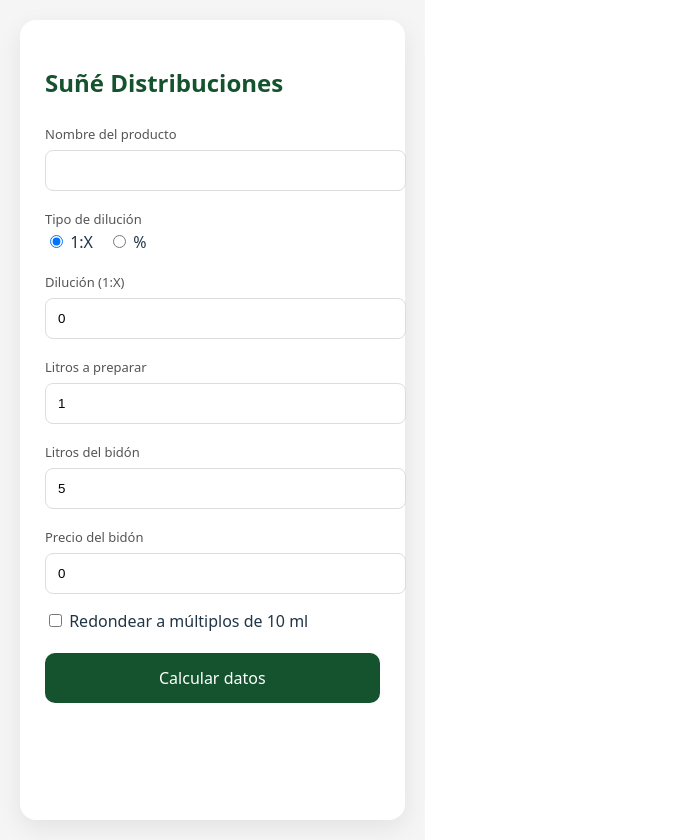
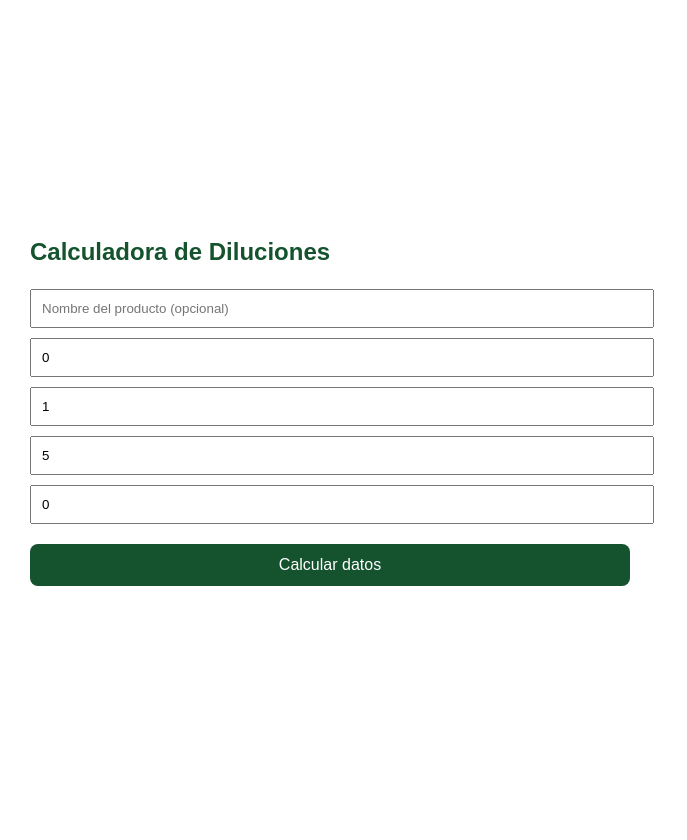
Before and after one commit to estanitkd-max/calculadora-diluciones, a React (Vite) app: page / in a window 1280 px wide. Shown: the whole page, without its empty margins (0-687 px from the left). After the commit the page ends 800 px from the top, so only its background shows below. Built offline with nearby package versions, Linux system fonts and the light colour scheme.

Commit message:
Ultima cambio

```diff
--- a/src/App.tsx
+++ b/src/App.tsx
@@ -2,199 +2,174 @@
 
 export default function App() {
   const [nombreProducto, setNombreProducto] = useState("");
-  const [modoDilucion, setModoDilucion] = useState<"proporcion" | "porcentaje">("proporcion");
   const [dilucion, setDilucion] = useState(0);
-  const [litrosPreparar, setLitrosPreparar] = useState(1);
+  const [litros, setLitros] = useState(1);
   const [litrosBidon, setLitrosBidon] = useState(5);
   const [precioBidon, setPrecioBidon] = useState(0);
-  const [redondear10ml, setRedondear10ml] = useState(false);
   const [imagenGenerada, setImagenGenerada] = useState<string | null>(null);
 
-  const generarFicha = () => {
-    const canvas = document.createElement("canvas");
-    canvas.width = 900;
-    canvas.height = 600;
+  const calcular = () => {
+    if (dilucion <= 0 || litros <= 0) return;
 
-    const ctx = canvas.getContext("2d")!;
+    const totalMl = litros * 1000;
+    const productoMl = Math.round(totalMl / dilucion);
+    const aguaMl = totalMl - productoMl;
 
-    const fondo = new Image();
-    fondo.src = window.location.origin + "/fondo.png";
-
-    fondo.onload = () => {
-      ctx.drawImage(fondo, 0, 0, canvas.width, canvas.height);
-      dibujarContenido();
-    };
-
-    fondo.onerror = () => {
-      ctx.fillStyle = "#ffffff";
-      ctx.fillRect(0, 0, canvas.width, canvas.height);
-      dibujarContenido();
-    };
-
-    function dibujarContenido() {
-      let productoLitros = 0;
-      let aguaLitros = 0;
-
-      if (modoDilucion === "proporcion") {
-        const totalPartes = dilucion + 1;
-        productoLitros = litrosPreparar / totalPartes;
-        aguaLitros = litrosPreparar - productoLitros;
-      } else {
-        productoLitros = litrosPreparar * (dilucion / 100);
-        aguaLitros = litrosPreparar - productoLitros;
-      }
-
-      let productoMl = productoLitros * 1000;
-      let aguaMl = aguaLitros * 1000;
-
-      if (redondear10ml) {
-        productoMl = Math.round(productoMl / 10) * 10;
-        aguaMl = Math.round(aguaMl / 10) * 10;
-      } else {
-        productoMl = Math.round(productoMl);
-        aguaMl = Math.round(aguaMl);
-      }
-
-      const costoPorLitro = precioBidon
-        ? (precioBidon / litrosBidon) * productoLitros
+    const costoPorLitro =
+      precioBidon > 0 && litrosBidon > 0
+        ? Math.round((precioBidon / litrosBidon / dilucion) * 100) / 100
         : null;
 
-      // TITULO
-      ctx.fillStyle = "#ffffff";
-      ctx.font = "bold 34px Arial";
-      ctx.fillText("Ficha de Dilución", 50, 60);
+    generarFicha(productoMl, aguaMl, costoPorLitro);
+  };
 
-      // COLUMNA IZQUIERDA
-      let yLeft = 130;
+  const generarFicha = (
+    productoMl: number,
+    aguaMl: number,
+    costoPorLitro: number | null
+  ) => {
+    const canvas = document.createElement("canvas");
+    canvas.width = 800;
+    canvas.height = 650;
 
+    const ctx = canvas.getContext("2d");
+    if (!ctx) return;
+
+    ctx.fillStyle = "#ffffff";
+    ctx.fillRect(0, 0, 800, 650);
+
+    ctx.fillStyle = "#14532d";
+    ctx.font = "bold 36px Arial";
+    ctx.fillText("Ficha de Dilución", 50, 80);
+
+    ctx.fillStyle = "#000";
+    ctx.font = "bold 22px Arial";
+    ctx.fillText("Dilución del producto", 50, 140);
+
+    ctx.font = "20px Arial";
+
+    let y = 180;
+
+    if (nombreProducto) {
+      ctx.fillText(`Producto: ${nombreProducto}`, 50, y);
+      y += 30;
+    }
+
+    ctx.fillText(`Dilución: 1:${dilucion}`, 50, y);
+    y += 30;
+
+    ctx.fillText(`Preparación: ${litros} L`, 50, y);
+    y += 30;
+
+    ctx.fillText(`Producto: ${productoMl} ml`, 50, y);
+    y += 30;
+
+    ctx.fillText(`Agua: ${aguaMl} ml`, 50, y);
+
+    if (precioBidon > 0) {
       ctx.font = "bold 22px Arial";
-      ctx.fillText("Dilución del producto", 50, yLeft);
+      ctx.fillText("Costos", 450, 140);
 
-      yLeft += 40;
       ctx.font = "20px Arial";
+      ctx.fillText(`Precio bidón: $${precioBidon}`, 450, 180);
 
-      if (nombreProducto) {
-        ctx.fillText(`Producto: ${nombreProducto}`, 50, yLeft);
-        yLeft += 35;
+      if (costoPorLitro !== null) {
+        ctx.fillText(`Costo por litro: $${costoPorLitro}`, 450, 210);
       }
+    }
 
-      const textoDilucion =
-        modoDilucion === "proporcion" ? `1:${dilucion}` : `${dilucion}%`;
+    const logo = new Image();
+    logo.src = "/logo.png";
 
-      ctx.fillText(`Dilución: ${textoDilucion}`, 50, yLeft);
-      yLeft += 35;
+    logo.onload = () => {
+      const ancho = 200;
+      const alto = (logo.height / logo.width) * ancho;
 
-      ctx.fillText(`Preparación: ${litrosPreparar} L`, 50, yLeft);
-      yLeft += 35;
-
-      ctx.fillText(`Producto: ${productoMl} ml`, 50, yLeft);
-      yLeft += 35;
-
-      ctx.fillText(`Agua: ${aguaMl} ml`, 50, yLeft);
-
-      // COLUMNA DERECHA
-      if (costoPorLitro !== null) {
-        let yRight = 130;
-
-        ctx.font = "bold 22px Arial";
-        ctx.fillText("Costos", 500, yRight);
-
-        yRight += 40;
-        ctx.font = "20px Arial";
-
-        ctx.fillText(`Precio bidón: $${precioBidon}`, 500, yRight);
-        yRight += 35;
-
-        ctx.fillText(`Costo por litro: $${costoPorLitro.toFixed(2)}`, 500, yRight);
-      }
-
-
+      ctx.drawImage(logo, 800 - ancho - 40, 650 - alto - 30, ancho, alto);
 
       const dataUrl = canvas.toDataURL("image/png");
       setImagenGenerada(dataUrl);
-    }
+    };
+
+    logo.onerror = () => {
+      const dataUrl = canvas.toDataURL("image/png");
+      setImagenGenerada(dataUrl);
+    };
   };
 
   return (
-    <div style={{ background: "#f5f5f5", minHeight: "100vh", padding: 20, display: "flex", justifyContent: "center" }}>
-      <div style={{ width: "100%", maxWidth: 500, background: "white", padding: 25, borderRadius: 16, boxShadow: "0 8px 25px rgba(0,0,0,0.08)" }}>
-        <h2 style={{ color: "#14532d" }}>Suñé Distribuciones</h2>
+    <div style={{ padding: 30, fontFamily: "Arial", maxWidth: 600, margin: "auto" }}>
+      <h2 style={{ color: "#14532d" }}>Calculadora de Diluciones</h2>
 
-        <Input label="Nombre del producto">
-          <input type="text" value={nombreProducto} onChange={(e) => setNombreProducto(e.target.value)} style={inputStyle} />
-        </Input>
+      <input
+        type="text"
+        placeholder="Nombre del producto (opcional)"
+        value={nombreProducto}
+        onChange={(e) => setNombreProducto(e.target.value)}
+        style={{ width: "100%", padding: 10, marginBottom: 10 }}
+      />
 
-        <Input label="Tipo de dilución">
-          <div style={{ display: "flex", gap: 15 }}>
-            <label><input type="radio" checked={modoDilucion === "proporcion"} onChange={() => setModoDilucion("proporcion")} /> 1:X</label>
-            <label><input type="radio" checked={modoDilucion === "porcentaje"} onChange={() => setModoDilucion("porcentaje")} /> %</label>
-          </div>
-        </Input>
+      <input
+        type="number"
+        placeholder="Dilución (1:X)"
+        value={dilucion}
+        onChange={(e) => setDilucion(Number(e.target.value))}
+        style={{ width: "100%", padding: 10, marginBottom: 10 }}
+      />
 
-        <Input label={modoDilucion === "proporcion" ? "Dilución (1:X)" : "Porcentaje (%)"}>
-          <input type="number" value={dilucion} onChange={(e) => setDilucion(Number(e.target.value))} style={inputStyle} />
-        </Input>
+      <input
+        type="number"
+        placeholder="Litros a preparar"
+        value={litros}
+        onChange={(e) => setLitros(Number(e.target.value))}
+        style={{ width: "100%", padding: 10, marginBottom: 10 }}
+      />
 
-        <Input label="Litros a preparar">
-          <input type="number" value={litrosPreparar} onChange={(e) => setLitrosPreparar(Number(e.target.value))} style={inputStyle} />
-        </Input>
+      <input
+        type="number"
+        placeholder="Litros del bidón"
+        value={litrosBidon}
+        onChange={(e) => setLitrosBidon(Number(e.target.value))}
+        style={{ width: "100%", padding: 10, marginBottom: 10 }}
+      />
 
-        <Input label="Litros del bidón">
-          <input type="number" value={litrosBidon} onChange={(e) => setLitrosBidon(Number(e.target.value))} style={inputStyle} />
-        </Input>
+      <input
+        type="number"
+        placeholder="Precio del bidón"
+        value={precioBidon}
+        onChange={(e) => setPrecioBidon(Number(e.target.value))}
+        style={{ width: "100%", padding: 10, marginBottom: 20 }}
+      />
 
-        <Input label="Precio del bidón">
-          <input type="number" value={precioBidon} onChange={(e) => setPrecioBidon(Number(e.target.value))} style={inputStyle} />
-        </Input>
+      <button
+        onClick={calcular}
+        style={{
+          width: "100%",
+          padding: 12,
+          backgroundColor: "#14532d",
+          color: "white",
+          border: "none",
+          borderRadius: 8,
+          fontSize: 16,
+          cursor: "pointer",
+        }}
+      >
+        Calcular datos
+      </button>
 
-        <label style={{ marginBottom: 20, display: "block" }}>
-          <input type="checkbox" checked={redondear10ml} onChange={(e) => setRedondear10ml(e.target.checked)} /> Redondear a múltiplos de 10 ml
-        </label>
+      {imagenGenerada && (
+        <div style={{ marginTop: 20 }}>
+          <a href={imagenGenerada} download="ficha.png">
+            Descargar imagen
+          </a>
 
-        <button onClick={generarFicha} style={buttonStyle}>Calcular datos</button>
-
-        {imagenGenerada && (
-          <div style={{ marginTop: 20 }}>
-            <a href={imagenGenerada} download="ficha.png" style={downloadStyle}>Descargar imagen</a>
-            <img src={imagenGenerada} style={{ width: "100%", marginTop: 10, borderRadius: 10 }} />
-          </div>
-        )}
-      </div>
+          <img
+            src={imagenGenerada}
+            alt="Ficha"
+            style={{ width: "100%", marginTop: 10 }}
+          />
+        </div>
+      )}
     </div>
   );
 }
-
-const Input = ({ label, children }: any) => (
-  <div style={{ marginBottom: 15 }}>
-    <label style={{ fontSize: 13, color: "#555" }}>{label}</label>
-    {children}
-  </div>
-);
-
-const inputStyle = {
-  width: "100%",
-  padding: 12,
-  marginTop: 5,
-  borderRadius: 8,
-  border: "1px solid #ddd",
-};
-
-const buttonStyle = {
-  width: "100%",
-  padding: 14,
-  backgroundColor: "#14532d",
-  color: "white",
-  border: "none",
-  borderRadius: 10,
-  fontSize: 16,
-  cursor: "pointer",
-};
-
-const downloadStyle = {
-  display: "inline-block",
-  padding: "10px 15px",
-  backgroundColor: "#14532d",
-  color: "white",
-  borderRadius: 8,
-  textDecoration: "none",
-};
```
Also changed, not shown: public/fondo.png, public/logo.png (deleted), src/AppNuevo.tsx (added).
